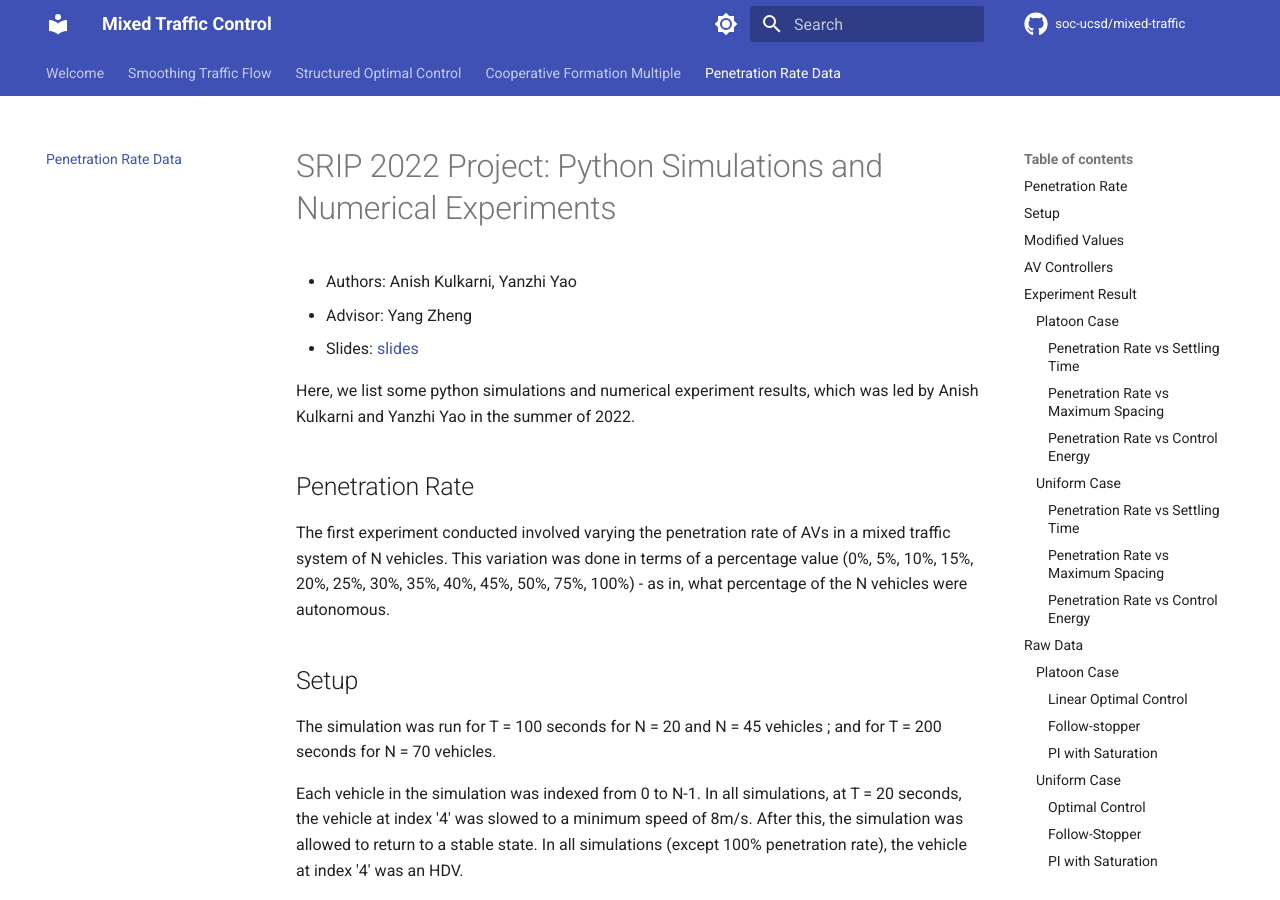
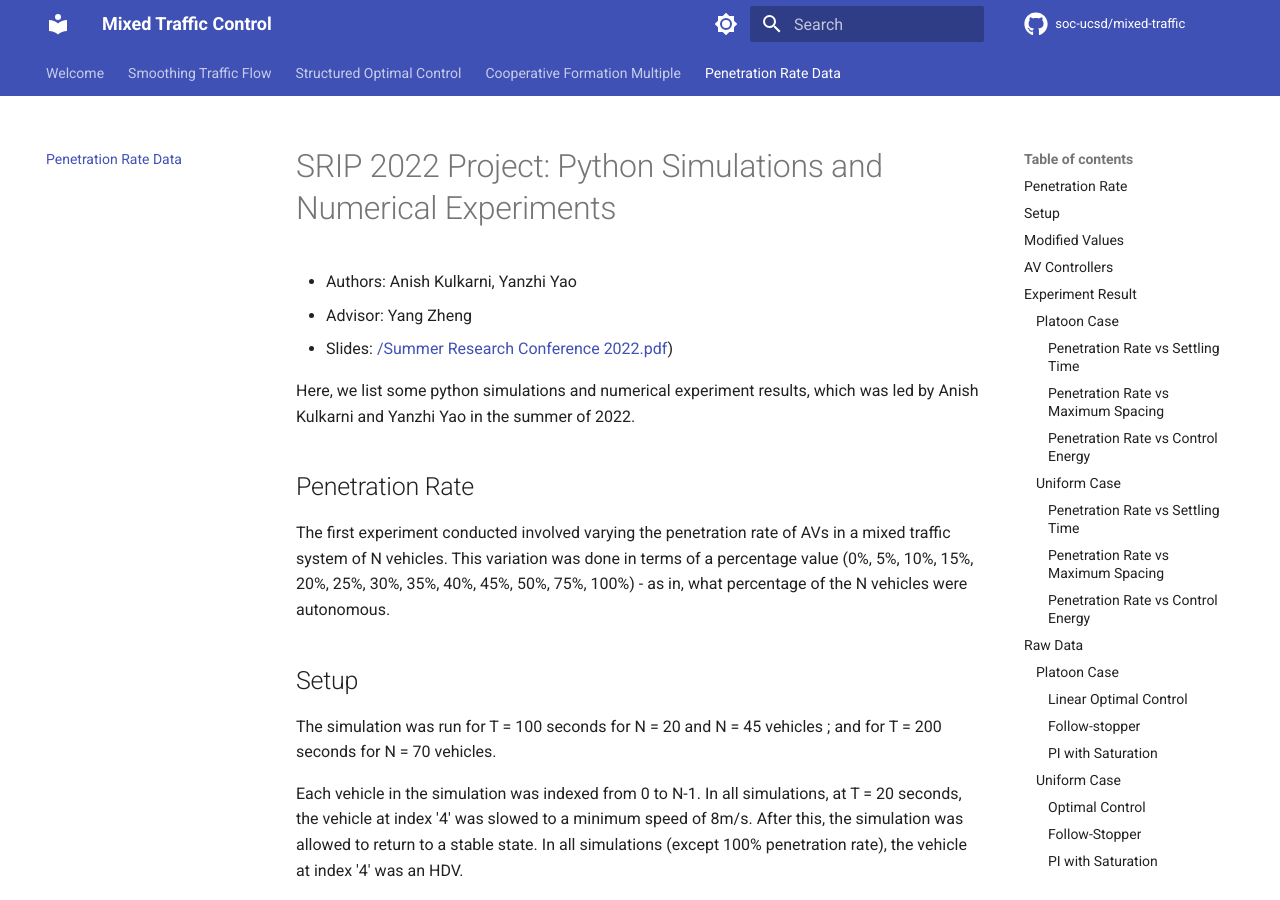
Before and after one commit to soc-ucsd/mixed-traffic, an MkDocs documentation site: the page built from docs/numerical_data.md, in a window 1280 px wide and 900 px high. Built offline with MkDocs 1.6.1 and Material for MkDocs 9.7.7, drawn with Linux system fonts in a browser that asks for light colours; comment, search, counter and statistics services are not loaded.

Commit message:
Update numerical_data.md

```diff
--- a/docs/numerical_data.md
+++ b/docs/numerical_data.md
@@ -2,7 +2,7 @@
 
 - Authors: Anish Kulkarni, Yanzhi Yao
 - Advisor: Yang Zheng
-- Slides: [slides](/Summer Research Conference 2022.pdf)
+- Slides: [/Summer Research Conference 2022.pdf](https://github.com/soc-ucsd/mixed-traffic/blob/main/docs/images/penetration_rate_data/Summer%20Research%20Conference%202022.pdf))
 
 Here, we list some python simulations and numerical experiment results, which was led by Anish Kulkarni and Yanzhi Yao in the summer of 2022.
 
```
